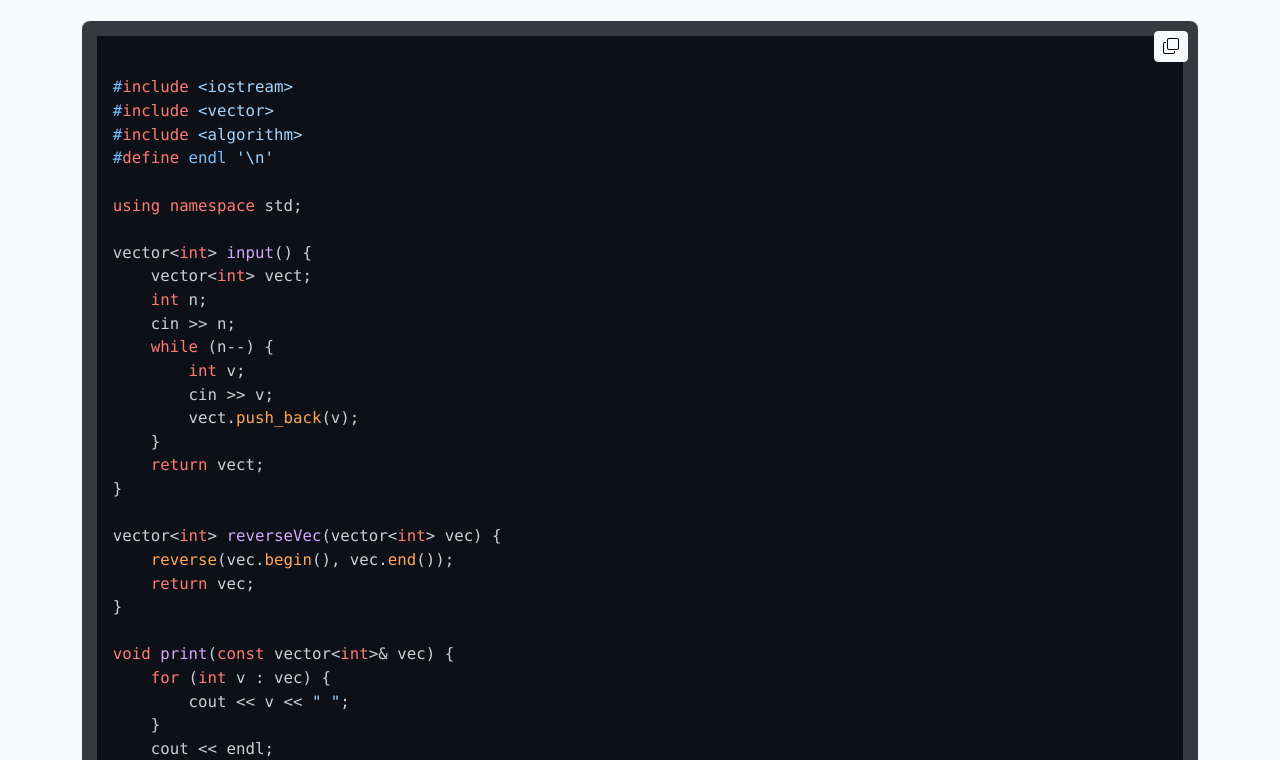
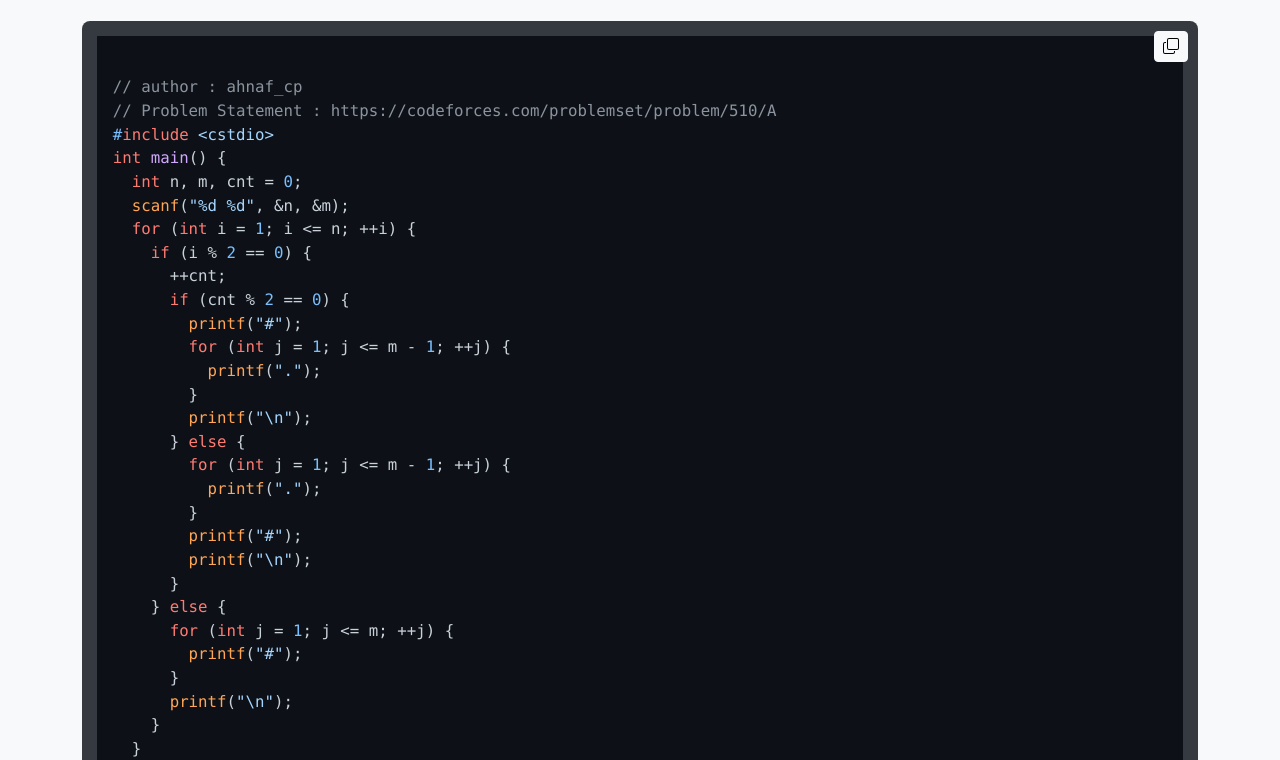
Before and after one commit to ahnaf1524/fictional-train, a plain HTML site: page codeCopy.html in a window 1280 px wide. Shown: the part 131-891 px from the top of the page. Drawn offline with nearby package versions, Linux system fonts and the light colour scheme.

Commit message:
Update codeCopy.html

```diff
--- a/codeCopy.html
+++ b/codeCopy.html
@@ -3,7 +3,7 @@
 <head>
     <meta charset="UTF-8">
     <meta name="viewport" content="width=device-width, initial-scale=1">
-    <title>C++ Reverse Vector Program</title>
+    <title>C++ Problem Solution</title>
     <link href="https://cdn.jsdelivr.net/npm/bootstrap@5.3.0/dist/css/bootstrap.min.css" rel="stylesheet">
     <link rel="stylesheet" href="https://cdnjs.cloudflare.com/ajax/libs/highlight.js/11.5.0/styles/github-dark.min.css">
     <script src="https://cdnjs.cloudflare.com/ajax/libs/highlight.js/11.5.0/highlight.min.js"></script>
@@ -40,8 +40,8 @@
 </head>
 <body>
     <div class="container mt-5">
-        <h1 class="text-center">C++ Reverse Vector Program</h1>
-        <p class="text-center">This is a simple C++ program that reverses a vector.</p>
+        <h1 class="text-center">C++ Problem Solution</h1>
+        <p class="text-center">Solution to <a href="https://codeforces.com/problemset/problem/510/A" target="_blank">Codeforces 510A</a></p>
 
         <div class="code-container mt-4">
             <button class="btn btn-light btn-sm copy-btn" onclick="copyCode()">
@@ -50,51 +50,35 @@
             </svg>
             </button>
             <pre><code class="language-cpp" id="code-block">
-#include &lt;iostream&gt;
-#include &lt;vector&gt;
-#include &lt;algorithm&gt;
-#define endl '\n'
-
-using namespace std;
-
-vector&lt;int&gt; input() {
-    vector&lt;int&gt; vect;
-    int n;
-    cin &gt;&gt; n;
-    while (n--) {
-        int v;
-        cin &gt;&gt; v;
-        vect.push_back(v);
+// author : ahnaf_cp
+// Problem Statement : https://codeforces.com/problemset/problem/510/A
+#include &lt;cstdio&gt;
+int main() {
+  int n, m, cnt = 0;
+  scanf("%d %d", &n, &m);
+  for (int i = 1; i <= n; ++i) {
+    if (i % 2 == 0) {
+      ++cnt;
+      if (cnt % 2 == 0) {
+        printf("#");
+        for (int j = 1; j <= m - 1; ++j) {
+          printf(".");
         }
-    return vect;
+        printf("\n");
+      } else {
+        for (int j = 1; j <= m - 1; ++j) {
+          printf(".");
         }
-
-vector&lt;int&gt; reverseVec(vector&lt;int&gt; vec) {
-    reverse(vec.begin(), vec.end());
-    return vec;
+        printf("#");
+        printf("\n");
       }
-
-void print(const vector&lt;int&gt;& vec) {
-    for (int v : vec) {
-        cout &lt;&lt; v &lt;&lt; " ";
+    } else {
+      for (int j = 1; j <= m; ++j) {
+        printf("#");
       }
-    cout &lt;&lt; endl;
+      printf("\n");
     }
-
-int main() {
-    ios_base::sync_with_stdio(false);
-    cin.tie(NULL);
-
-    vector&lt;int&gt; vect = input();
-
-    cout &lt;&lt; "Before Reverse:" &lt;&lt; endl;
-    print(vect);
-
-    vect = reverseVec(vect);
-
-    cout &lt;&lt; "After Reverse:" &lt;&lt; endl;
-    print(vect);
-
+  }
   return 0;
 }
             </code></pre>
```
Lines whose indentation alone changed are shown as unchanged.
